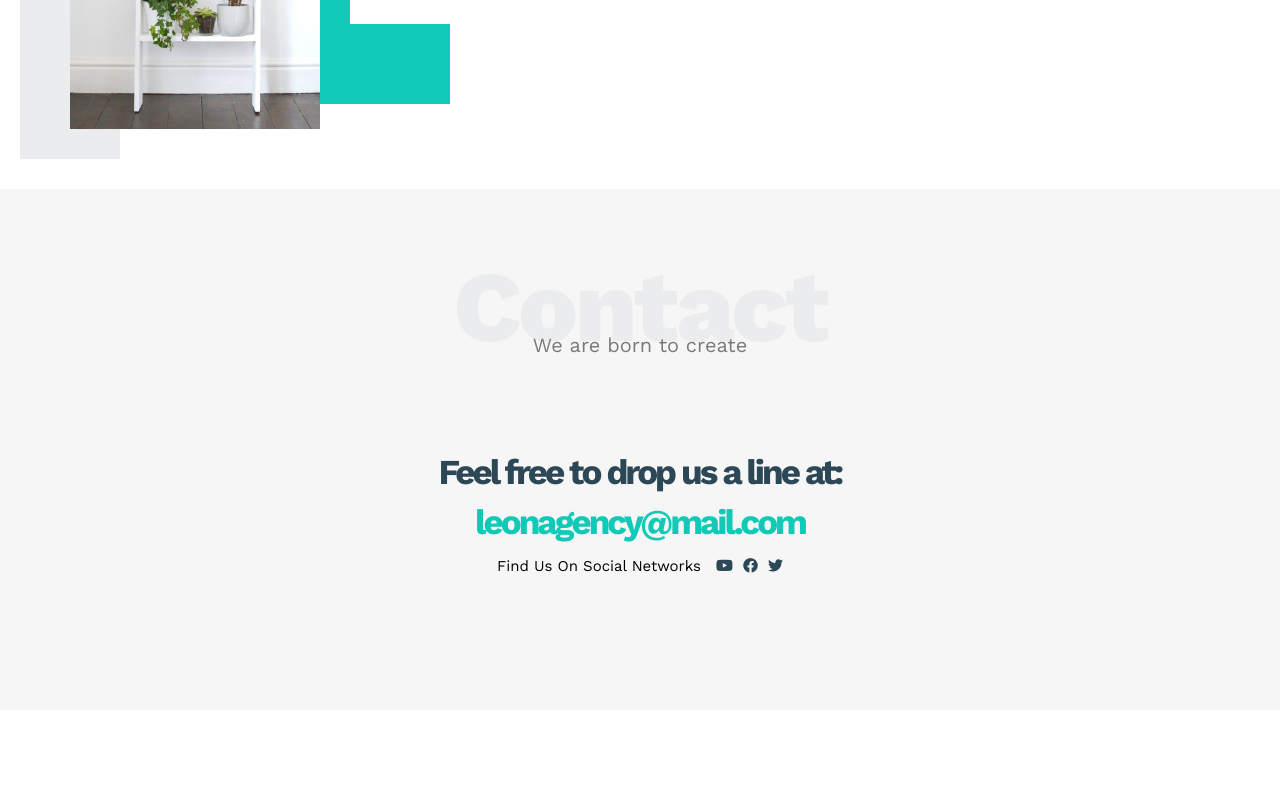
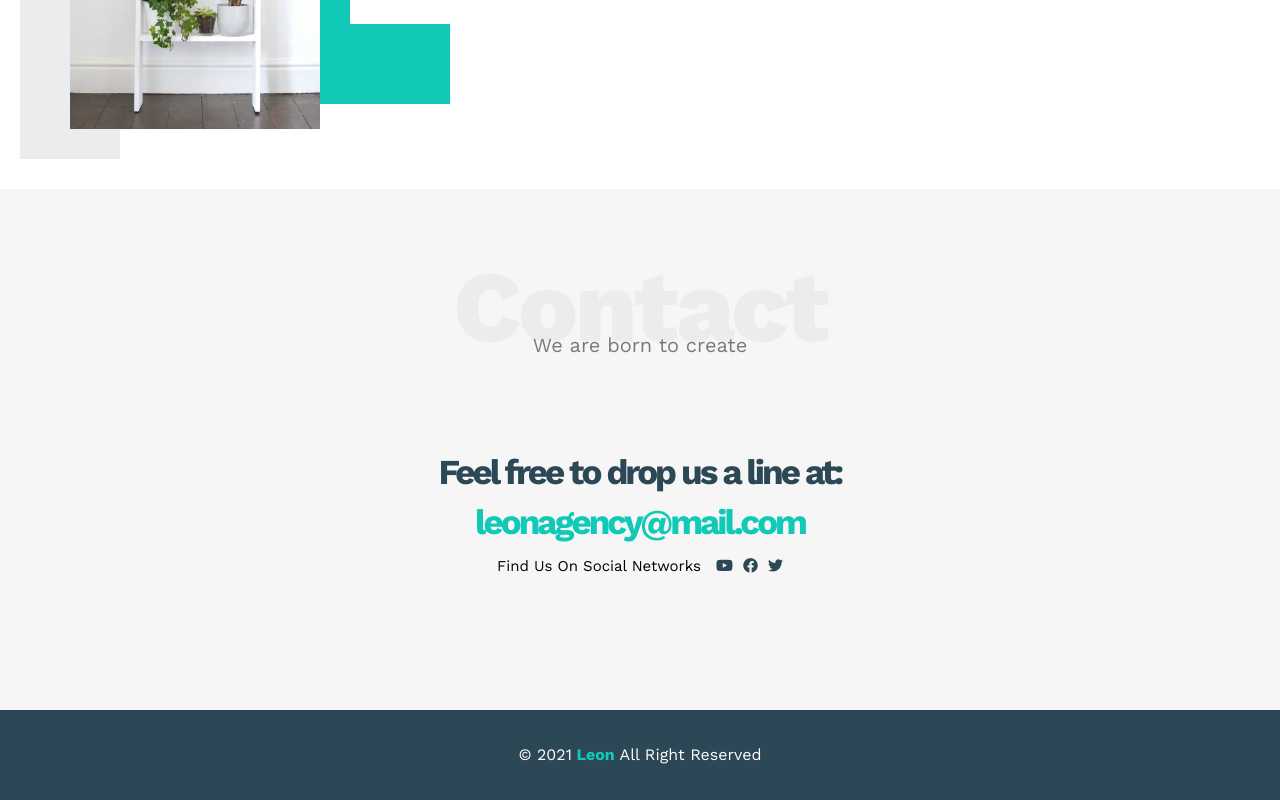
Before and after one commit to khadija-dari/HTML_And_CSS_Template_One, a plain HTML site: page index.html in a window 1280 px wide. Shown: the part 3168-3968 px from the top of the page. Before the commit the page ends 3878 px from the top, so only its background shows below. Drawn offline with nearby package versions, Linux system fonts and the light colour scheme.

Commit message:
End footer

```diff
--- a/Css/Style.css
+++ b/Css/Style.css
@@ -423,4 +423,16 @@ section .contact-content p:last-of-type i {
     font-size: 25px;
   }
 }
-/* End section contact *
+/* End section contact */
+/* Start footer */
+footer {
+  background-color: var(--secondary-color);
+  text-align: center;
+  padding: 20px 0;
+  color: #fff;
+}
+footer span {
+  color: var(--main-color);
+  font-weight: bold;
+}
+/* End footer */
--- a/index.html
+++ b/index.html
@@ -234,5 +234,11 @@
       </div>
     </section>
     <!-- End section contact -->
+    <!-- Start section footer -->
+    <footer>
+      <p>&copy; 2021<span> Leon</span> All Right Reserved</p>
+    </footer>
+
+    <!-- End section footer -->
   </body>
 </html>
```
